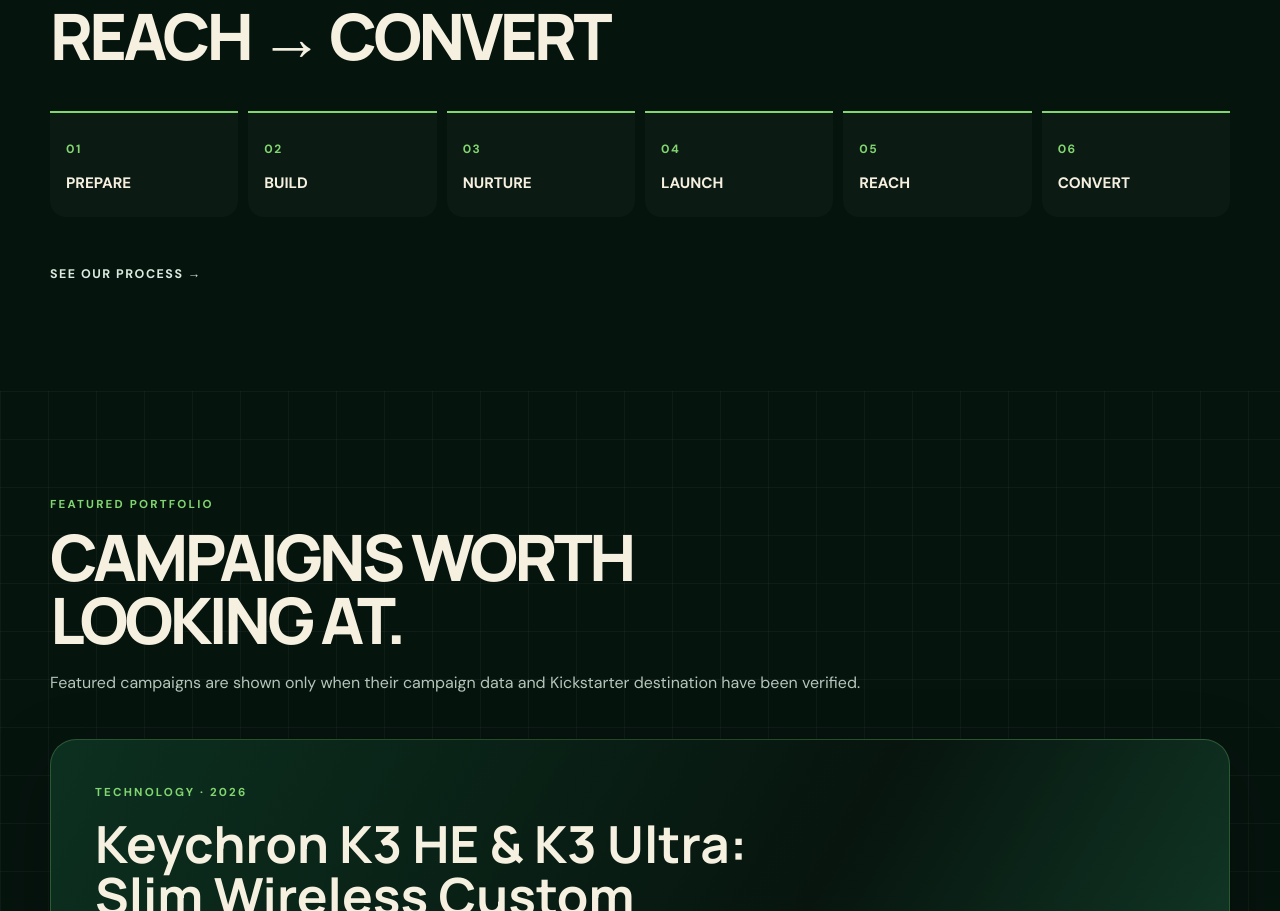
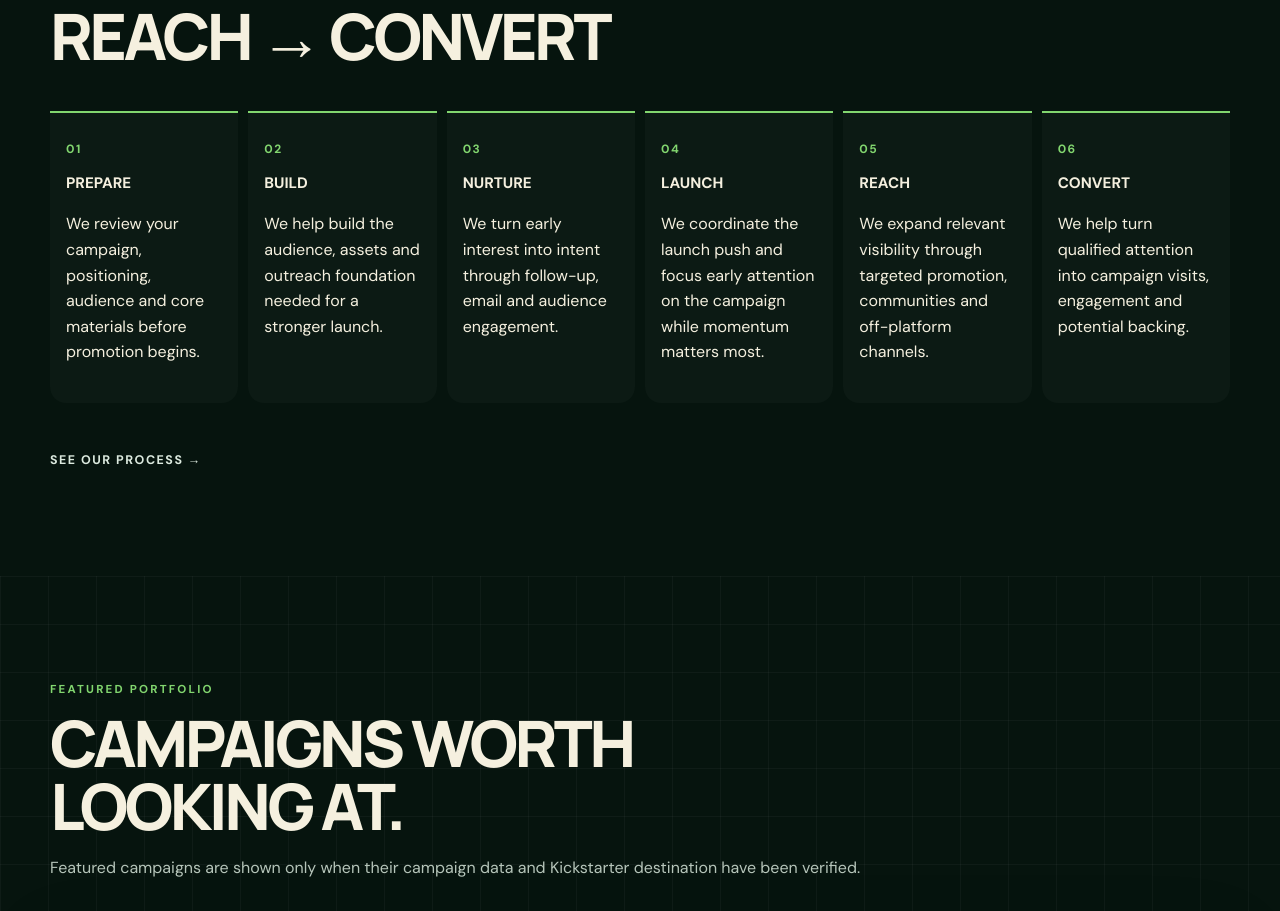
Before and after one commit to richnessofeyeno-hash/speedfunderwebsite, a Next.js app: page / in a window 1280 px wide. Shown: the part 2881-3792 px from the top of the page. Built offline with nearby package versions, Linux system fonts and the light colour scheme.

Commit message:
Add descriptions to homepage process cards

```diff
--- a/app/page.tsx
+++ b/app/page.tsx
@@ -107,8 +107,24 @@
               <div className="eyebrow">Our process</div>
               <h2 className="display">PREPARE → BUILD → NURTURE → LAUNCH → REACH → CONVERT</h2>
             </div>
-            <div className="process">{stages.map((stage, n) => <div className="stage" key={stage}><b>0{n+1}</b><h3>{stage}</h3></div>)}</div>
-            <a className="text-link" href="/process">SEE OUR PROCESS →</a>
+<div className="process">
+  {[
+    ['PREPARE', 'We review your campaign, positioning, audience and core materials before promotion begins.'],
+    ['BUILD', 'We help build the audience, assets and outreach foundation needed for a stronger launch.'],
+    ['NURTURE', 'We turn early interest into intent through follow-up, email and audience engagement.'],
+    ['LAUNCH', 'We coordinate the launch push and focus early attention on the campaign while momentum matters most.'],
+    ['REACH', 'We expand relevant visibility through targeted promotion, communities and off-platform channels.'],
+    ['CONVERT', 'We help turn qualified attention into campaign visits, engagement and potential backing.'],
+  ].map(([stage, description], n) => (
+    <div className="stage" key={stage}>
+      <b>0{n + 1}</b>
+      <h3>{stage}</h3>
+      <p>{description}</p>
+    </div>
+  ))}
+</div>
+
+      <a className="text-link" href="/process">SEE OUR PROCESS →</a>
           </div>
         </section>
 
```
